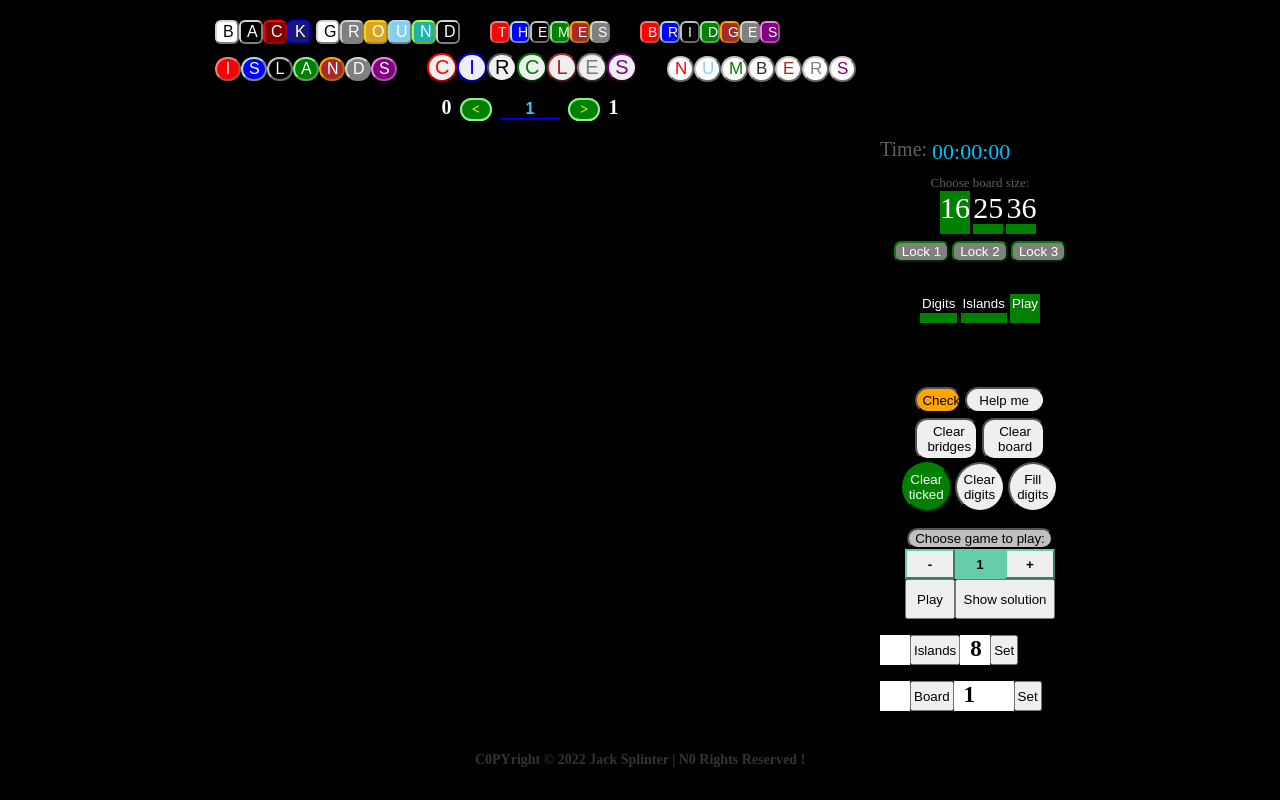
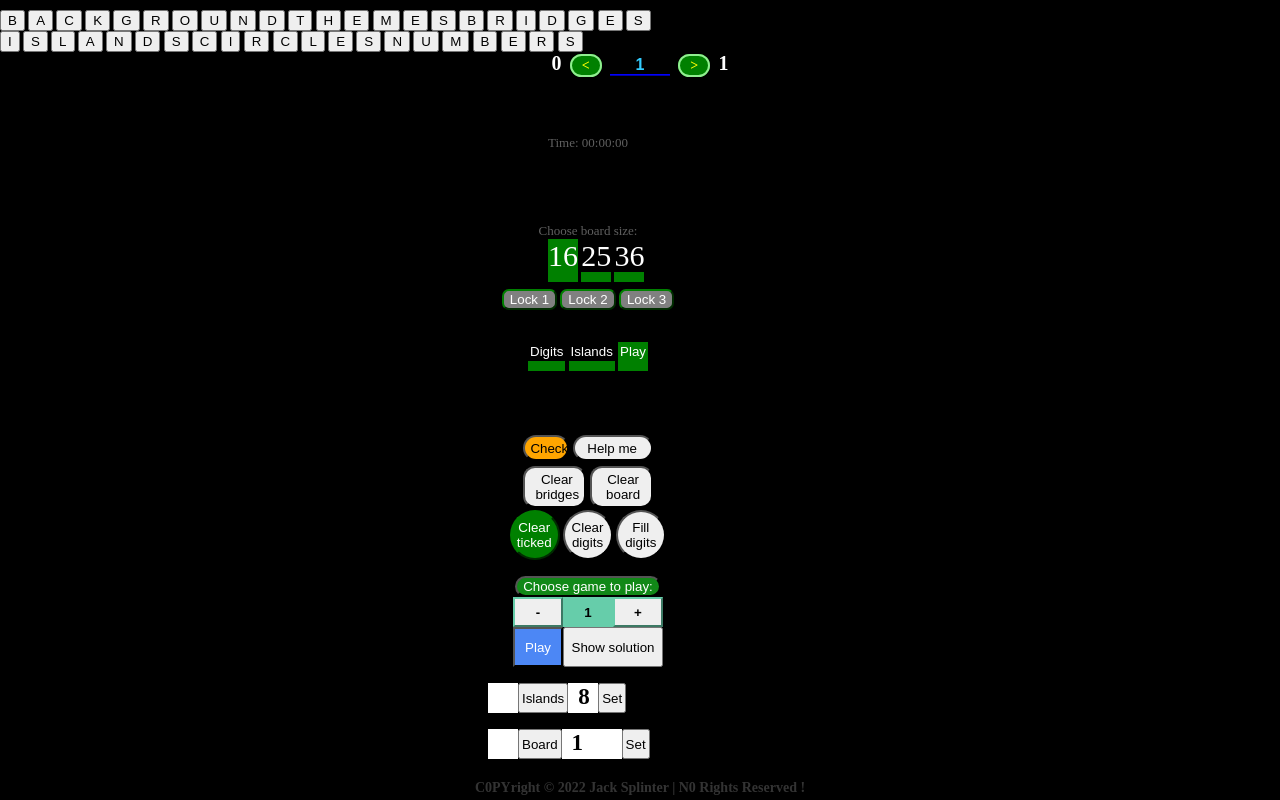
Before and after one commit to JackSplinter/JackSplinter.github.io, a plain HTML site: page index.html in a window 1280 px wide. Drawn offline with Linux system fonts and the light colour scheme.

Commit message:
Update styl.css
New look

```diff
--- a/css/styl.css
+++ b/css/styl.css
@@ -10,12 +10,7 @@
   }
 
   #MENU_RIGHT,
-	#HEADER,
-	#FOOTER,
-	#HEADER_LEFT,
-	#HEADER_RIGHT,
-	#UNDER_FOOTER,
-	#MENU_LEFT,
+  #MENU_RIGHT2,
   #contentDescription {
     display: none;
   }
@@ -29,7 +24,6 @@
 }
 
 #PAGE {
-	width: 890px;
   text-align: center;
   padding: 0px;
   margin: 10px auto;
@@ -45,27 +39,25 @@
   color: #c0c0c0;
   width: 473px;
   float: left;
-	border: 2px solid black;
+  border: 5px solid transparent;
 }
 
 #MENU_RIGHT {
   color: #606060;
-	height: 596px;
   overflow: auto;
   width: 200px;
   padding: 5px;
-	float: right;
+  float: left;
   text-align: center;
 }
 
-  #MENU_LEFT {
+#MENU_RIGHT2 {
   color: #606060;
-	height: 606px;
-	overflow: hidden;
-	width: 0px;
+  overflow: auto;
+  width: 200px;
+  padding: 5px;
   float: left;
-	text-align: left;
-	font-size: 12px;
+  text-align: center;
 }
 
 #HEADER {
@@ -374,11 +366,12 @@
 }
 
 #GameChoose:hover {
-	background-color: silver;
+  background-color: rgb(17, 136, 23);
 }
 #GameChoose {
-	background-color: silver;
+  background-color: rgb(17, 136, 23);
   border-radius: 20px;
+  color: white;
 }
 #GameMinus,
 #GamePlus {
@@ -400,13 +393,18 @@
 #GamePlay {
   height: 40px;
   width: 50px;
+  background-color: rgb(76, 135, 245);
+  color: white;
 }
 #GameSolve {
   height: 40px;
   width: 100px;
 }
-  #GameSolve:hover,
-  #GamePlay:hover {
+#GamePlay:hover{
+  background-color: rgb(13, 88, 201);
+  color: white;
+}
+#GameSolve:hover{
   border-color: mediumaquamarine;
   background-color: green;
   color: white;
@@ -437,40 +435,6 @@
 
 #sampleBS {
   color: green;
-  }
-
-  #stop {
-	float: left;
-	padding-top: 5px;
-  }
-
-  #stoppause {
-	float: right;
-  }
-
-  #czasstoper {
-	float: left;
-	width: 140px;
-  }
-
-  #pause {
-	float: left;
-	padding-top: 5px;
-  }
-
-  #czas {
-	float: left;
-	font-size: 20px;
-	height: 20px;
-	padding-top: 3px;
-  }
-
-  #stoper {
-	float: right;
-	color: deepskyblue;
-	font-size: 22px;
-	padding-left: 5px;
-	padding-top: 1px;
 }
 
 .wrong {
@@ -616,299 +580,90 @@
   color: white;
 }
 
-  #sample1,
-  #sample2,
-  #sample3,
-  #sample4 {
-	border-color: green;
-	border-radius: 7px;
+#navigation {
+  text-align: center;
 }
 
-  #solution1,
-  #solution2,
-  #solution3,
-  #solution4 {
-	border-color: green;
-	border-radius: 7px;
-	background-color: lightgreen;
+#ThemeChoose {
+  background-color: black;
+  color: white;
+  border-radius: 20px;
+}
+#ThemeMinus,
+#ThemePlus {
+  font-weight: bolder;
+  border-color: mediumaquamarine;
+
+  width: 50px;
+  height: 30px;
+  width: 50px;
+}
+#ThemeNumber {
+  width: 50px;
+  height: 30px;
+  text-align: center;
+  font-weight: bold;
+  background-color: black;
+  color: silver;
+  border-color: mediumaquamarine;
+}
+#ThemeLoad {
+  height: 40px;
+  width: 76px;
+  background-color:rgb(40, 10, 177);
+  color:white;
 }
 
-  #bridgeRed,
-  #bridgeBlue,
-  #bridgeBlack,
-  #bridgeGreen,
-  #bridgeBrown,
-  #bridgeGray,
-  #bridgePurple,
-  #themeRed,
-  #themeBlue,
-  #themeBlack,
-  #themeGreen,
-  #themeBrown,
-  #themeGray {
-	color: white;
-	font-size: 14px;
+#GetTheme,
+#SetTheme {
+  height: 30px;
+  width: 80px;
+  color: black;
   border-radius: 6px;
-	width: 20px;
   margin-bottom: 10px;
 }
+#SetTheme:hover {
+  background-color: green;
+  color: white;
+}
+#GetTheme:hover {
+  background-color: blue;
+  color: white;
+}
+#ThemeDetails {
+  height: 40px;
+  width: 76px;
+}
+#ThemeLoad:hover {
 
-  #islandRed,
-  #islandBlue,
-  #islandBlack,
-  #islandGreen,
-  #islandBrown,
-  #islandGray,
-  #islandPurple {
+
+	background-color: rgb(14, 62, 194);
 	color: white;
-	font-size: 16px;
-	border-radius: 15px;
-	width: 26px;
   }
 
-  #islandColor {
-	padding-left: 20px;
-	margin: 0px;
+#ThemeDetails:hover {
+  border-color: rgb(205, 102, 174);
+  background-color: rgb(128, 0, 64);
+  color: white;
+}
+#ThemePlus:hover,
+#ThemeMinus:hover {
+  background-color: rgb(39, 105, 226);
+  color: white;
+}
+#themes {
+  text-align: center;
   font-size: 0px;
 }
 
-  #bridgeColor {
-	padding-right: 10px;
-	padding-left: 30px;
-	font-size: 0px;
+#boar {
+  background-color: red;
+  width: 28px;
+  height: 28px;
 }
 
-  #digiRed,
-  #digiBlue,
-  #digiBlack,
-  #digiGreen,
-  #digiBrown,
-  #digiGray,
-  #digiPurple {
-	width: 27px;
-	border-radius: 20px;
-	font-size: 17px;
-	border-color: silver;
-	border-style: 15px;
-	background-color: white;
+#back {
+  width: 28px;
+  height: 28px;
+  background-color: pink;
 }
-
-  #digiColor,
-  #circleColor,
-  #themeColor {
-	padding-left: 30px;
-
-	font-size: 0px;
-  }
-
-  #digiRed {
-	color: red;
-  }
-
-  #digiBlue {
-	color: lightskyblue;
-  }
-
-  #digiGreen {
-	color: Green;
-  }
-
-  #digiBrown {
-	color: Brown;
-  }
-
-  #digiGray {
-	color: Gray;
-  }
-
-  #digiPurple {
-	color: Purple;
-  }
-
-  #digiBlack {
-	color: rgb(43, 43, 43);
-  }
-
-  #islandRed,
-  #bridgeRed,
-  #themeRed {
-	background-color: red;
-	border-color: lightcoral;
-  }
-
-  #bridgeBlue,
-  #islandBlue,
-  #themeBlue {
-	background-color: blue;
-	border-color: lightblue;
-	color: white;
-  }
-
-  #bridgeBlack,
-  #islandBlack,
-  #themeBlack {
-	background-color: black;
-	color: white;
-	border-color: silver;
-  }
-
-  #bridgeGreen,
-  #islandGreen,
-  #themeGreen {
-	background-color: green;
-	border-color: lightgreen;
-  }
-
-  #bridgeBrown,
-  #islandBrown,
-  #themeBrown {
-	background-color: Brown;
-	border-color: orange;
-  }
-
-  #bridgeGray,
-  #islandGray,
-  #themeGray {
-	background-color: gray;
-	border-color: lightgray;
-  }
-
-  #bridgePurple,
-  #islandPurple {
-	background-color: purple;
-	border-color: violet;
-  }
-
-  #circleRed,
-  #circleBlue,
-  #circleBlack,
-  #circleBrown,
-  #circleGreen,
-  #circleGray,
-  #circlePurple {
-	width: 30px;
-	border-radius: 20px;
-	font-size: 20px;
-  }
-
-  #circlePurple {
-	border-color: purple;
-	color: purple;
-  }
-
-  #circleGreen {
-	border-color: green;
-	color: green;
-  }
-
-  #circleBlue {
-	border-color: Blue;
-	color: Blue;
-  }
-
-  #circleRed {
-	border-color: Red;
-	color: Red;
-  }
-
-  #circleBlack {
-	border-color: Black;
-	color: Black;
-  }
-
-  #circleBrown {
-	border-color: Brown;
-	color: Brown;
-  }
-
-  #circleGray {
-	border-color: gray;
-	color: gray;
-  }
-
-  #bgColor {
-	padding-left: 5px;
-	font-size: 0px;
-  }
-
-  #bodyColor {
-	padding-left: 20px;
-	font-size: 0px;
-  }
-
-  #bgColorWhite,
-  #bodyColorWhite {
-	margin-top: 10px;
-	background-color: white;
-	border-color: lightgray;
-	color: black;
-  }
-
-  #bgColorGray {
-	background-color: gray;
-	border-color: lightgray;
-	color: white;
-  }
-
-  #bgColorSkyblue {
-	background-color: skyblue;
-	border-color: lightblue;
-	color: white;
-  }
-
-  #bgColorGoldenrod {
-	background-color: goldenrod;
-	border-color: gold;
-	color: white;
-  }
-
-  #bgColorLightSeaGreen {
-	background-color: LightSeaGreen;
-	border-color: greenyellow;
-	color: white;
-  }
-
-  #bgColorBlack {
-	background-color: black;
-	border-color: lightgray;
-	color: white;
-  }
-
-  #bgColorGray,
-  #bgColorWhite,
-  #bgColorGoldenrod,
-  #bgColorSkyblue,
-  #bgColorLightSeaGreen,
-  #bgColorBlack,
-  #bodyColorWhite,
-  #bodyColorBlack,
-  #bodyColorMaroon,
-  #bodyColorMidnightBlue {
-	width: 24px;
-	border-radius: 6px;
-	font-size: 16px;
-  }
-
-  #bodyColorBlack {
-	background-color: black;
-	border-color: lightgray;
-	color: white;
-  }
-
-  #bodyColorMaroon {
-	background-color: maroon;
-	border-color: red;
-	color: white;
-  }
-
-  #bodyColorMidnightBlue {
-	background-color: midnightblue;
-	border-color: blue;
-	color: white;
-  }
-
-  #navigation {
-	padding-top: 14px;
-	text-align: center;
-	padding-right: 220px;
-  }
```
Lines whose indentation alone changed are shown as unchanged.
